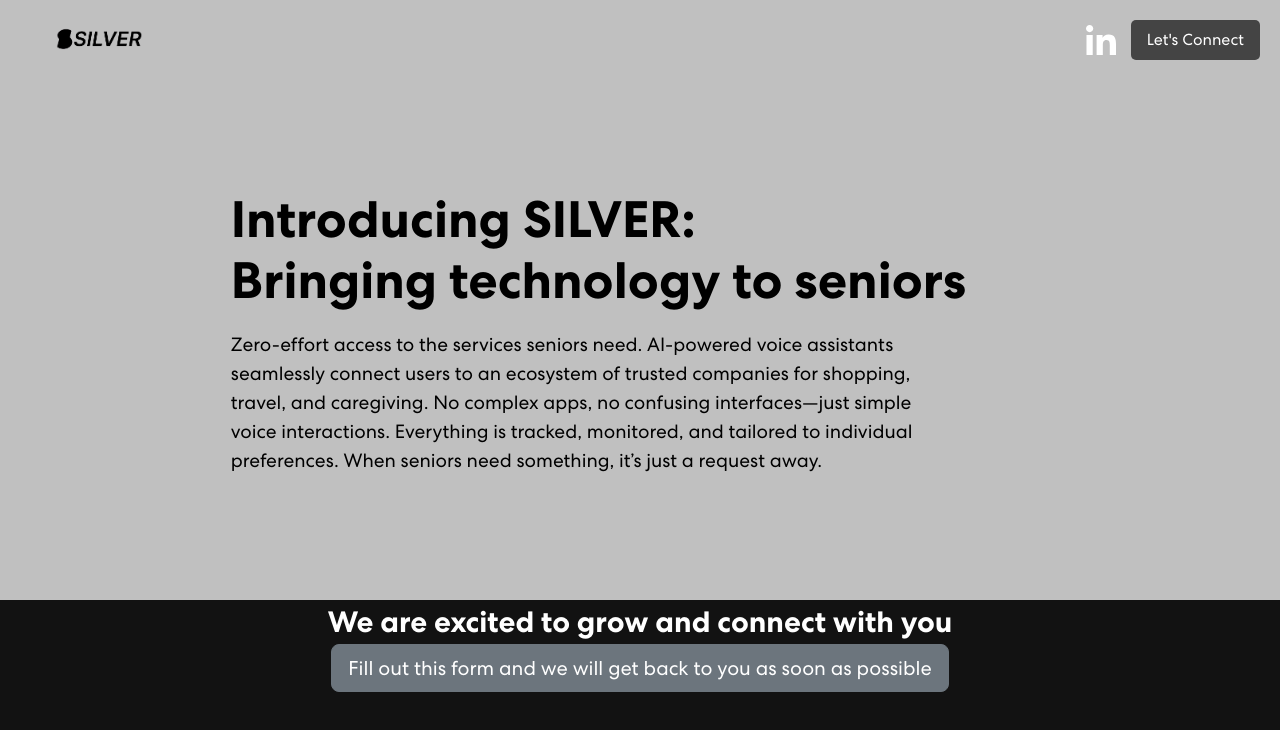
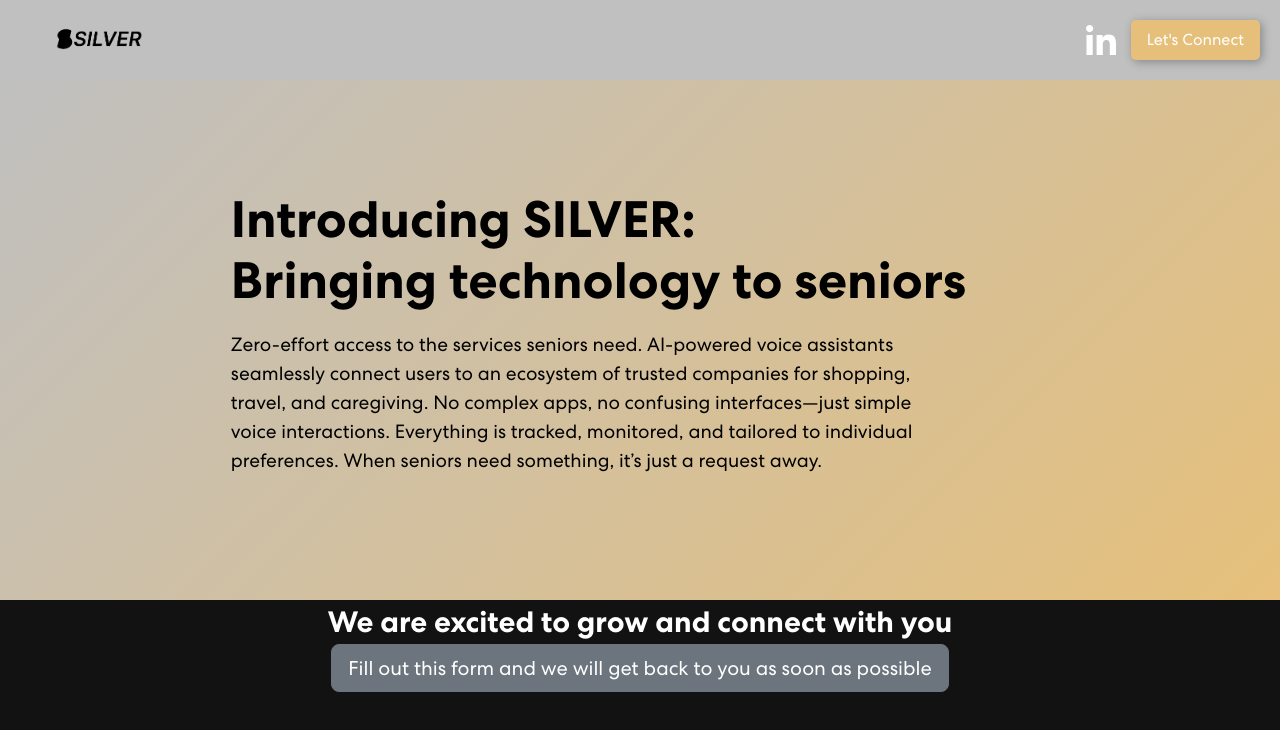
Before and after one commit to Dsolomon422/SilverWebsiteV2, a React (Create React App) app in the folder silver-website-v2/: page / in a window 1280 px wide. Shown: the top 730 px of the page. Built offline with nearby package versions, Linux system fonts and the light colour scheme.

Commit message:
Adding a little more color

```diff
--- a/silver-website-v2/src/App.css
+++ b/silver-website-v2/src/App.css
@@ -46,7 +46,6 @@ body {
   flex-grow: 1;
 }
 
-
 /* Navbar CSS*/
 .navbar {
   background-color: #C0C0C0; /* Dull silver background */
@@ -94,22 +93,24 @@ body {
 }
 
 .vvd {
-  background-color: #444;
+  background-color: #E6C07B;
+  box-shadow: 2px 2px 10px rgba(0, 0, 0, 0.3);
   color: white;
   border: none;
   padding: 8px 16px;
   border-radius: 5px;
   cursor: pointer;
-  transition: 0.3s;
+  transition: all 0.3s ease-in-out;
 }
 
 .vvd:hover {
-  background-color: #666;
+  transform: scale(1.05);
+  background-color: #C99A5E;
 }
 
 /* Banner Styles */
 .banner {
-  background-color: #C0C0C0; /* Dull silver background */
+  background: linear-gradient(135deg, #C0C0C0, #E6C07B);
   padding: 100px 20px;
   display: flex;
   align-items: center;
@@ -134,6 +135,12 @@ body {
   display: block;
   margin-bottom: 20px;
   line-height: 1.2;
+  animation: fadeIn 1s ease-in-out;
+}
+
+@keyframes fadeIn {
+  from { opacity: 0; transform: translateY(20px); }
+  to { opacity: 1; transform: translateY(0); }
 }
 
 .banner p {
@@ -164,12 +171,12 @@ body {
 }
 
 .footer button {
-  background-color: #C0C0C0; /* Dull silver background */
+  background-color: #C0C0C0;
   color: black;
   padding: 10px 20px;
   border: none;
   border-radius: 5px;
-  font-size: 2vw; /* Slightly increased font size */
+  font-size: 2vw;
   cursor: pointer;
   transition: 0.3s;
 }
```
